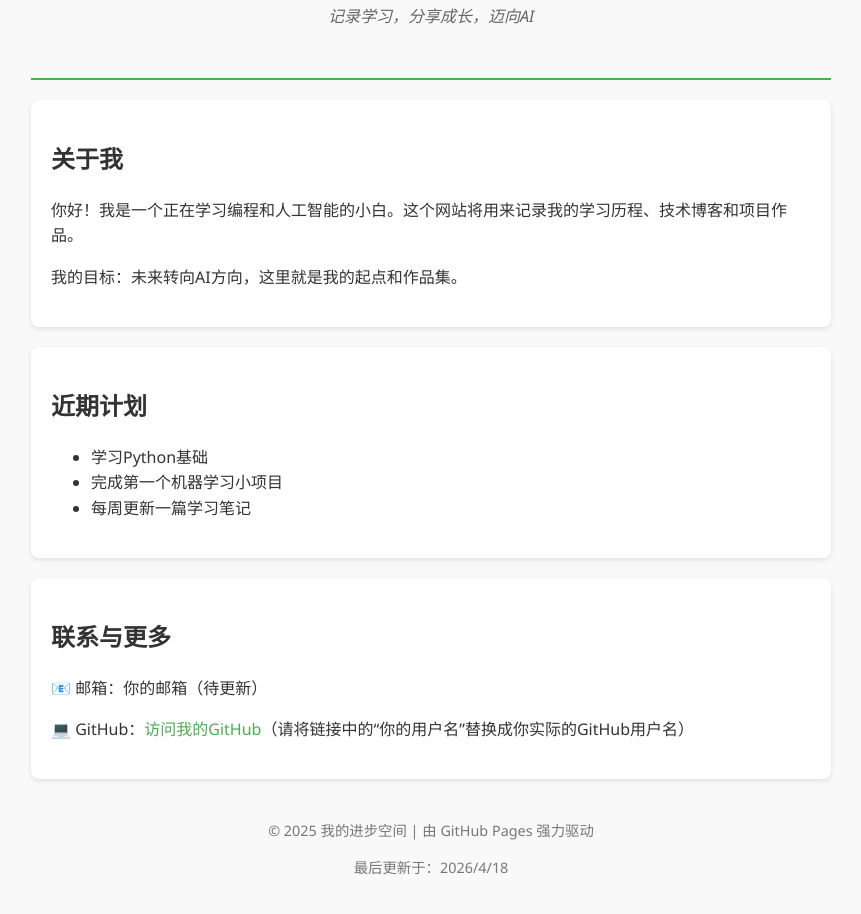
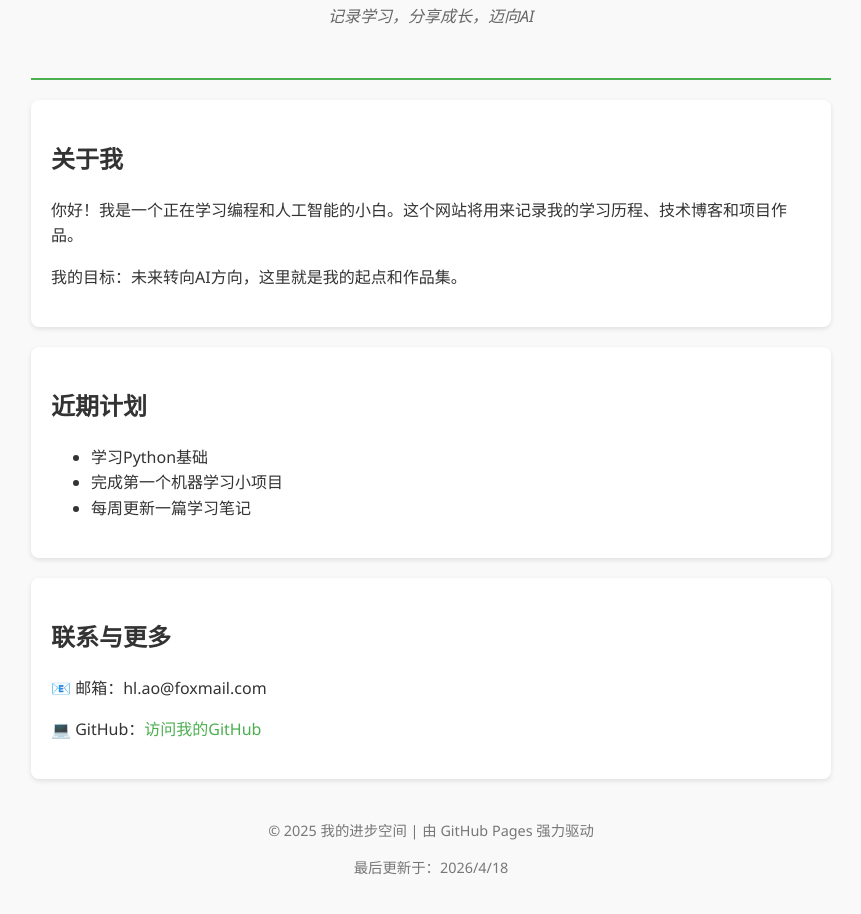
Before and after one commit to tuntun1564/hl-ao.github.io, a plain HTML site: page index.html in a window 1280 px wide. Shown: the part 142-1056 px from the top of the page, without its empty margins (209-1070 px from the left). Drawn offline with Linux system fonts and the light colour scheme.

Commit message:
Update index.html

```diff
--- a/index.html
+++ b/index.html
@@ -72,8 +72,8 @@
 
     <section>
         <h2>联系与更多</h2>
-        <p>📧 邮箱：你的邮箱（待更新）</p>
-        <p>💻 GitHub：<a href="https://github.com/你的用户名" target="_blank">访问我的GitHub</a>（请将链接中的“你的用户名”替换成你实际的GitHub用户名）</p>
+        <p>📧 邮箱：hl.ao@foxmail.com</p>
+        <p>💻 GitHub：<a href="https://github.com/tuntun1564" target="_blank">访问我的GitHub</a></p>
     </section>
 
     <footer>
```
